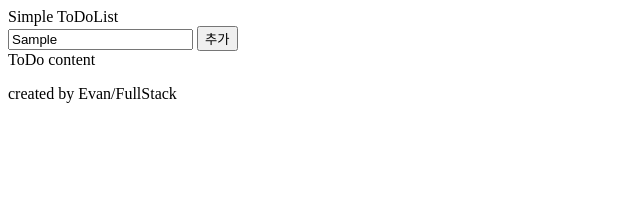
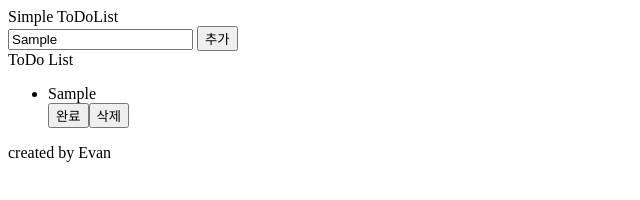
Before and after one commit to kchsoft/ktb-simple-todo-list, a plain HTML site: page index.html in a window 1280 px wide. Both pictures are taken after typing "Sample" into the empty fields and a click on the button "추가". Shown: the whole page, without its empty margins (0-640 px from the left). Drawn offline with Linux system fonts and the light colour scheme.

Commit message:
add todo list on the page

```diff
--- a/index.html
+++ b/index.html
@@ -3,20 +3,21 @@
 <head>
   <meta charset="UTF-8">
   <meta name="viewport" content="width=device-width, initial-scale=1.0">
-  <title>Simple_ToDoList</title>
+  <link rel="stylesheet" href="./index.css">
+  <title>Simple ToDoList</title>
 </head>
 <body>
   <header> Simple ToDoList </header>
   <main>
 
-    <section>
-      <input type="text">
-      <button>추가</button>
+    <section class="todo-input">
+      <input type="text" class="todo-input-content" placeholder="Writer Yout ToDo Content">
+      <button class="todo-input-button">추가</button>
     </section>
 
-    <section>
-      ToDo content
-      <ul>
+    <section class="todo-list">
+      ToDo List
+      <ul class="todo-list-contents">
         <!-- <div>
           <li>dynamic content</li>
           <button>완료</button>
@@ -26,6 +27,7 @@
     </section>
 
   </main>
-  <footer> created by Evan/FullStack</footer>
+  <footer> created by Evan</footer>
+  <script src="./index.js"></script>
 </body>
 </html>
--- a/index.js
+++ b/index.js
@@ -0,0 +1,30 @@
+const todoInputButton = document.querySelector(".todo-input-button")
+const todoInputContent = document.querySelector(".todo-input-content")
+
+const todoListContents = document.querySelector(".todo-list-contents")
+
+
+todoInputButton.addEventListener("click",function(){
+  const todoInputValue = todoInputContent.value
+
+  const newToDoListContent = document.createElement("div")
+  newToDoListContent.classList.add("todo-list-content")
+
+  const newToDoListValue = document.createElement("li")
+  newToDoListValue.classList.add("todo-list-value")
+  newToDoListValue.textContent = todoInputValue
+
+  const newToDoListCompleteBtn = document.createElement("button")
+  newToDoListCompleteBtn.textContent = "완료"
+  newToDoListCompleteBtn.classList.add("todo-list-complete-btn")
+
+  const newTodoListRemoveBtn = document.createElement("button")
+  newTodoListRemoveBtn.textContent = "삭제"
+  newTodoListRemoveBtn.classList.add("todo-list-remove-btn")
+
+  todoListContents.appendChild(newToDoListContent)
+  newToDoListContent.appendChild(newToDoListValue)
+  newToDoListContent.appendChild(newToDoListCompleteBtn)
+  newToDoListContent.appendChild(newTodoListRemoveBtn)
+
+})
```
